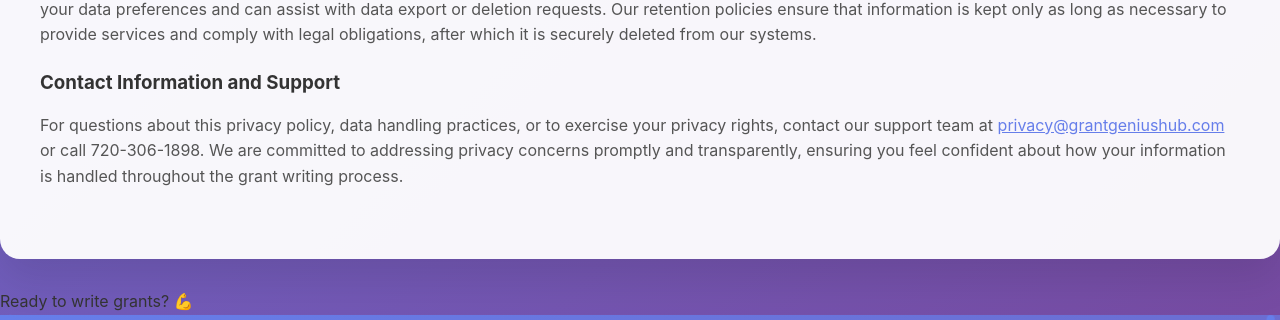
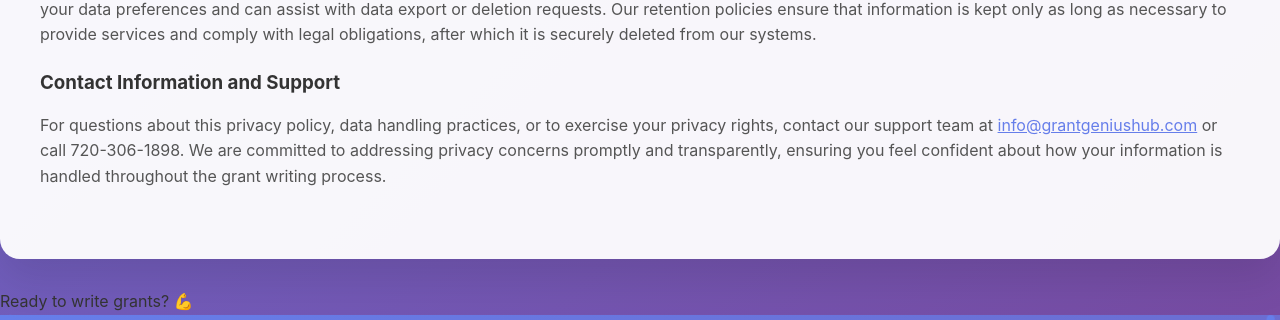
Before and after one commit to voycebutler18/GrantGenius-, a Flask app: page / in a window 1280 px wide. Shown: the part 2164-2484 px from the top of the page. Run offline with Flask 3, Linux system fonts and the light colour scheme.

Commit message:
Update index.html

```diff
--- a/templates/index.html
+++ b/templates/index.html
@@ -813,7 +813,7 @@
 
         <h3 style="color: #333; margin-bottom: 15px;">Contact Information and Support</h3>
         <p style="color: #555; line-height: 1.6;">
-            For questions about this privacy policy, data handling practices, or to exercise your privacy rights, contact our support team at <a href="mailto:privacy@grantgeniushub.com" style="color: #667eea;">privacy@grantgeniushub.com</a> or call 720-306-1898. We are committed to addressing privacy concerns promptly and transparently, ensuring you feel confident about how your information is handled throughout the grant writing process.
+            For questions about this privacy policy, data handling practices, or to exercise your privacy rights, contact our support team at <a href="mailto:info@grantgeniushub.com" style="color: #667eea;">info@grantgeniushub.com</a> or call 720-306-1898. We are committed to addressing privacy concerns promptly and transparently, ensuring you feel confident about how your information is handled throughout the grant writing process.
         </p>
     </div>
 </div>
```
